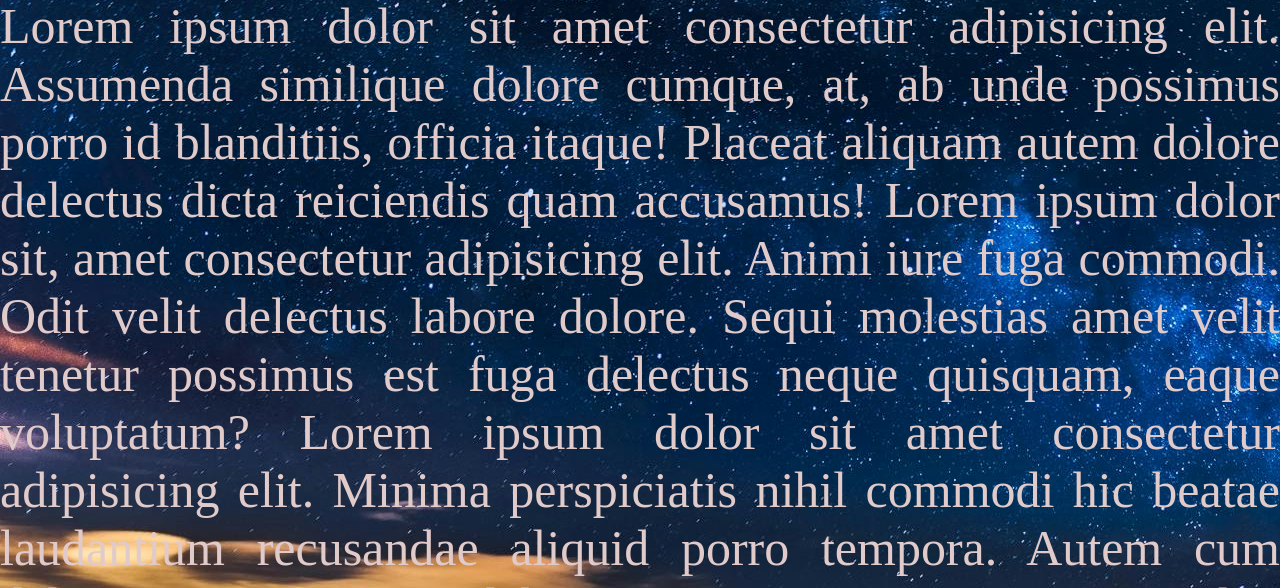
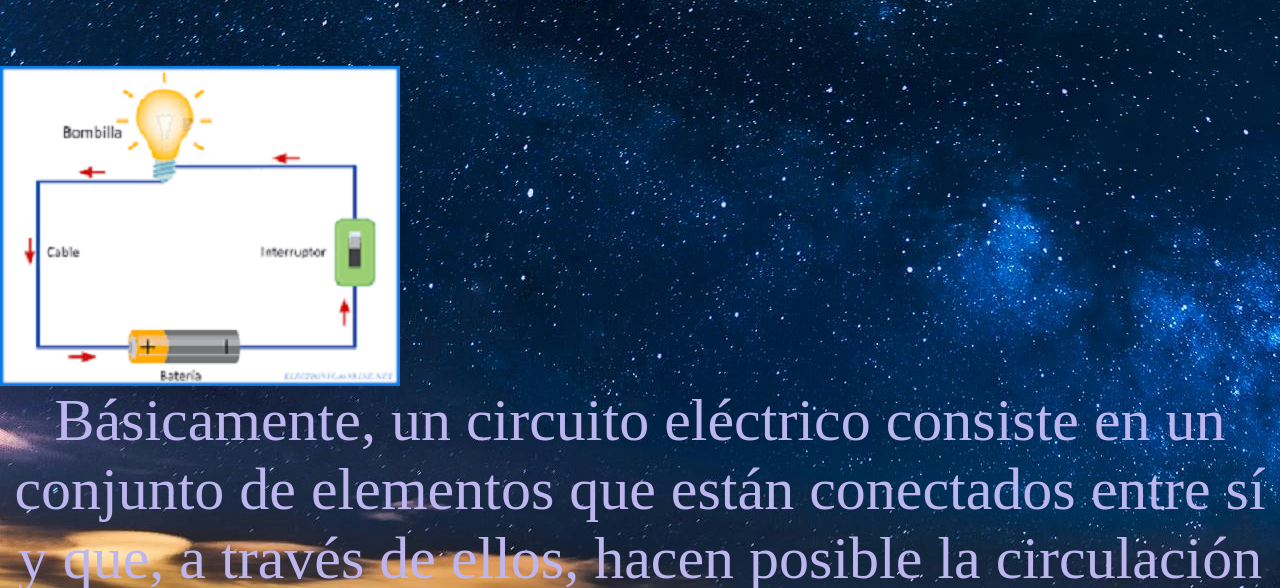
Before and after one commit to salo1611/DEM-8-3, a plain HTML site: page tecno2.html in a window 1280 px wide. Shown: the part 212-800 px from the top of the page. Drawn offline with Linux system fonts and the light colour scheme.

Commit message:
actualizacion 16/07/24

```diff
--- a/estilos.css
+++ b/estilos.css
@@ -21,3 +21,9 @@ body{
     color: rgb(189, 182, 238);
     text-align: center;
 }
+.imagen{
+    height: 320px;
+    width: 400px;
+    background-image: url("imagen 1.png");
+    background-repeat: no-repeat;
+}
--- a/tecno2.html
+++ b/tecno2.html
@@ -57,12 +57,11 @@
 
 <div class="texto">
     <div  class="titulo">
-    TECNOLOGIA E INFORMATICA  <br>
-</div>
-Lorem ipsum dolor sit amet consectetur adipisicing elit. Assumenda similique dolore cumque, at, ab unde possimus porro id blanditiis, officia itaque! Placeat aliquam autem dolore delectus dicta reiciendis quam accusamus!
-Lorem ipsum dolor sit, amet consectetur adipisicing elit. Animi iure fuga commodi. Odit velit delectus labore dolore. Sequi molestias amet velit tenetur possimus est fuga delectus neque quisquam, eaque voluptatum?
-Lorem ipsum dolor sit amet consectetur adipisicing elit. Minima perspiciatis nihil commodi hic beatae laudantium recusandae aliquid porro tempora. Autem cum delectus nam amet laboriosam consequuntur reiciendis! Eligendi, est deleniti.
-    Lorem ipsum dolor sit amet consectetur adipisicing elit. Deserunt, aspernatur necessitatibus adipisci ut cum mollitia sed suscipit officia fugiat, animi, unde veniam beatae saepe! Nemo recusandae incidunt amet unde expedita.
+    TECNOLOGIA E INFORMATICA  <br> <br>
+<div class="imagen">  </div>
+Básicamente, un circuito eléctrico consiste en un conjunto de elementos que están conectados entre sí y que,
+ a través de ellos, hacen posible la circulación de corriente eléctrica. La corriente de energía eléctrica se basa en
+ el movimiento de electrones y solo hay paso de electrones si el circuito está cerrado.
 
 </div>
 
```
Also changed, not shown: imagen 1.png (added).
